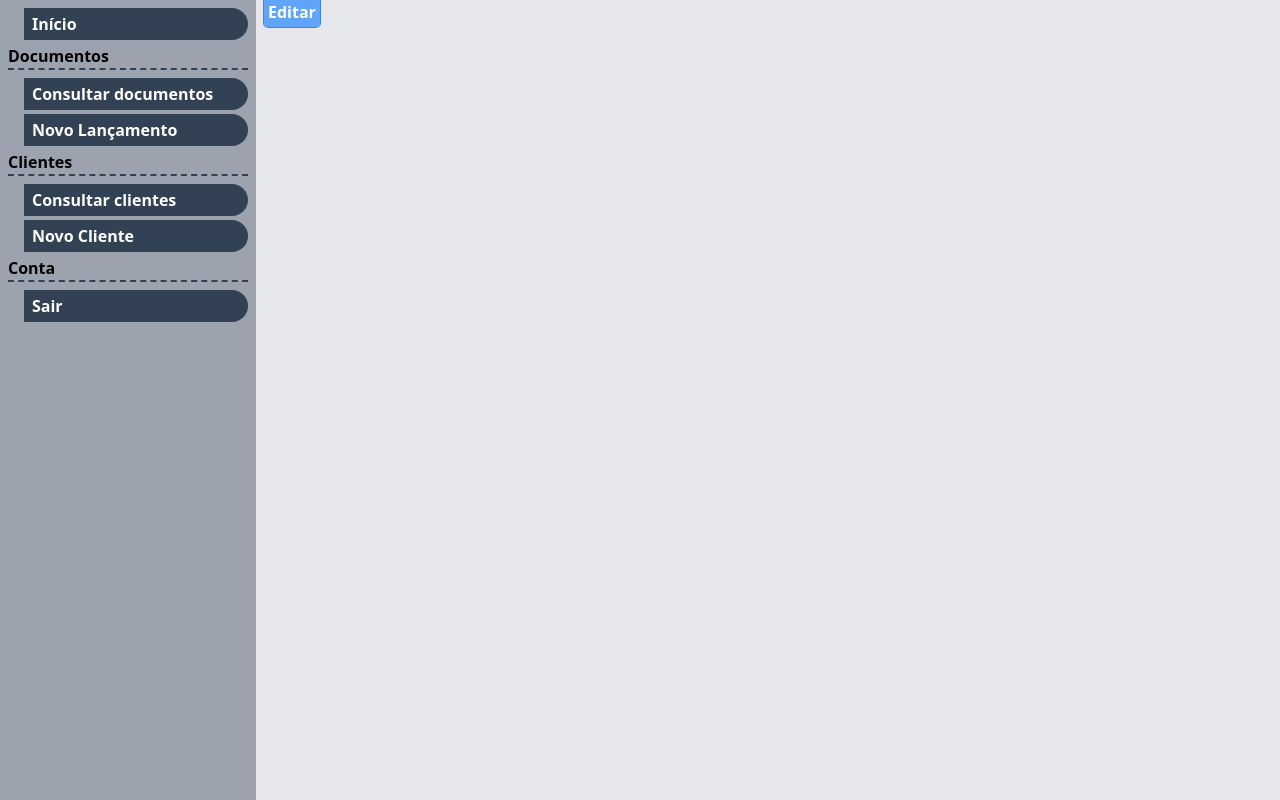
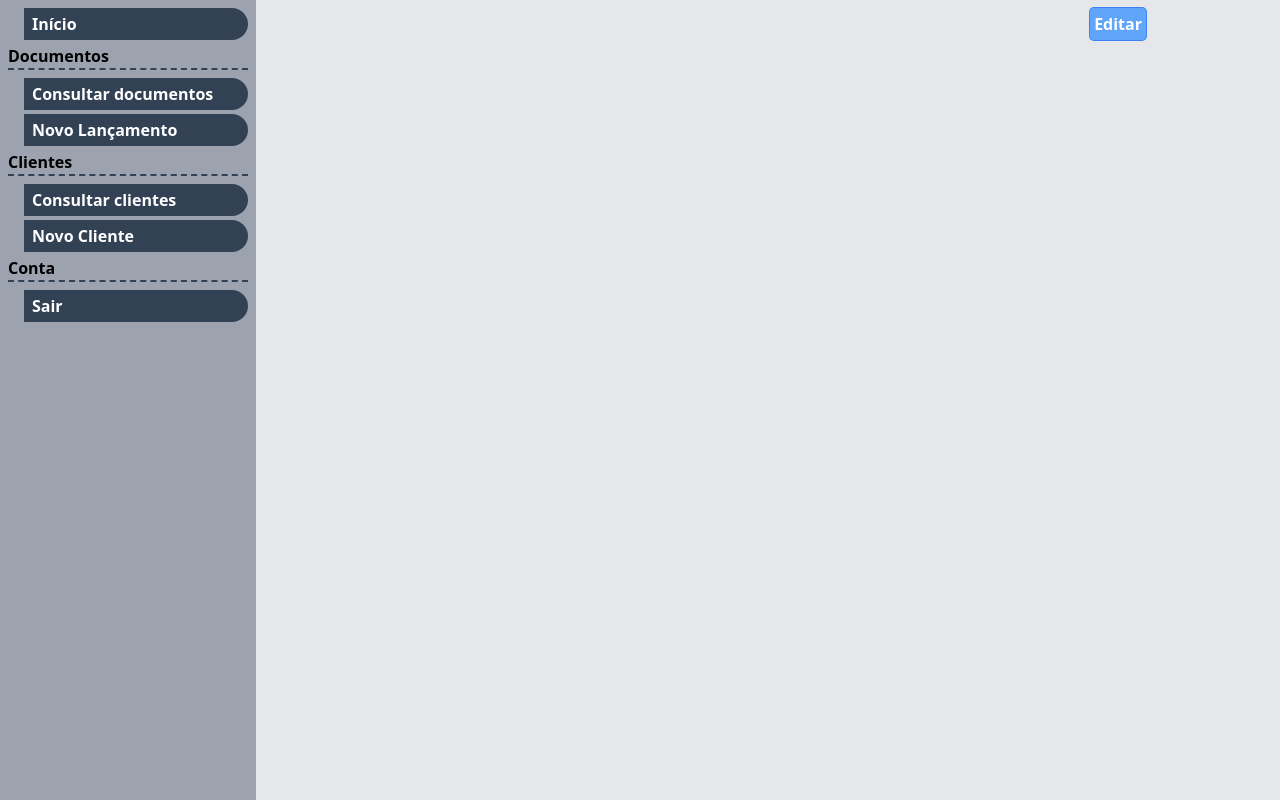
Before and after one commit to augustomonoo/arquivo, a Django app: template arquivo/templates/arquivo/documento/detalhe.html in a window 1280 px wide. Run offline with Django 4.2, Linux system fonts and the light colour scheme; the template is opened without the code that fills it, so the values that code supplies are empty; style sheets or scripts are compiled from the project's sources; some libraries are stand-ins or nearby versions.

Commit message:
Aplicado o mesmo espacamento dos detalhes de clientes

```diff
--- a/arquivo/templates/arquivo/documento/detalhe.html
+++ b/arquivo/templates/arquivo/documento/detalhe.html
@@ -1,6 +1,10 @@
 {% extends 'arquivo/base.html' %}
 
 {% block content %}
-    {% include "arquivo/components/details.html" with fields=documento.get_dict_field%}
-    {% include "arquivo/components/anchor_button.html" with href=documento.get_edit_url text="Editar" %}
+    <section id="cliente-detalhe" class="my-2 mx-auto lg:w-3/4">
+        {% include "arquivo/components/details.html" with fields=documento.get_dict_field%}
+    </section>
+    <section id="acoes" class="my-2 flex gap-2 justify-end mx-auto lg:w-3/4">
+        {% include "arquivo/components/anchor_button.html" with href=documento.get_edit_url text="Editar" %}
+    </section>
 {% endblock content %}
```
